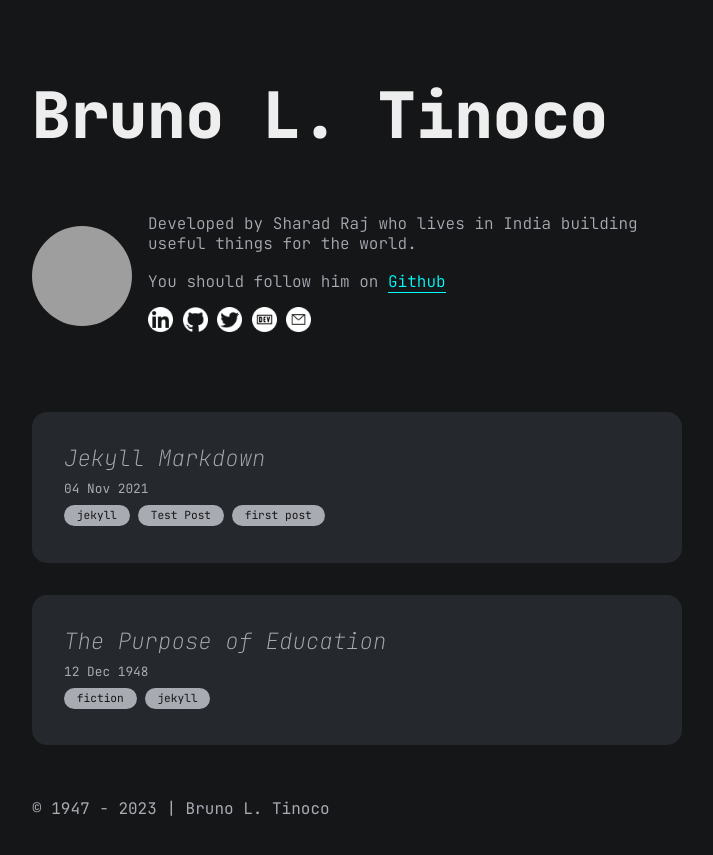
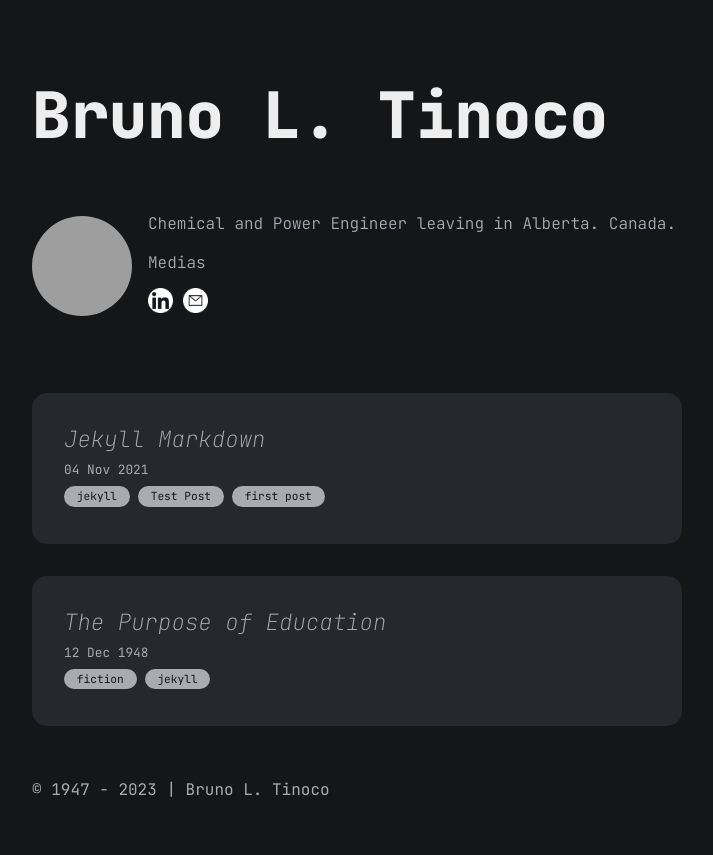
Before and after one commit to bltinoco/bltinoco.github.io, a Jekyll site: the page built from index.md, in a window 1280 px wide, cut to the strip 0-855 px from the top of the page. Shown: the whole strip, without its empty margins (283-996 px from the left). Built offline with Jekyll 4.4.1, drawn with Linux system fonts in a browser that asks for light colours; Markdown is read by kramdown in place of the engine named in the settings; grey boxes are pictures that could not be loaded.

Commit message:
Update author.yml

```diff
--- a/_data/author.yml
+++ b/_data/author.yml
@@ -1,23 +1,17 @@
-name: Sharad Raj
+name: Bruno L. Tinoco
 dp: https://avatars2.githubusercontent.com/u/36638057?s=460&u=0cbe4fd6b5a3655d91b3eb86db834d0829a0c086&v=4
 description: "
   <p>
-    Developed by Sharad Raj who lives in India building useful things for the world.
+    Chemical and Power Engineer leaving in Alberta. Canada.
   </p>
   <br/>
   <p>
-    You should follow him on <a href='https://github.com/sharadcodes' target='_blank'>Github</a>
+    Medias
   </P>
 "
-email: dev_sharad@outlook.com
+email: tinocobb@hotmail.com
 contact:
   - title: linkedin
-    url: https://www.linkedin.com/in/srsmaurya
-  - title: github
-    url: https://github.com/sharadcodes
-  - title: twitter
-    url: https://twitter.com/iamsharadraj
-  - title: dev
-    url: https://dev.to/sharadcodes
+    url: https://www.linkedin.com/in/bruno-tinoco/
   - title: email
-    url: mailto:dev_sharad@outlook.com
+    url: tinocobb@hotmail.com
```
